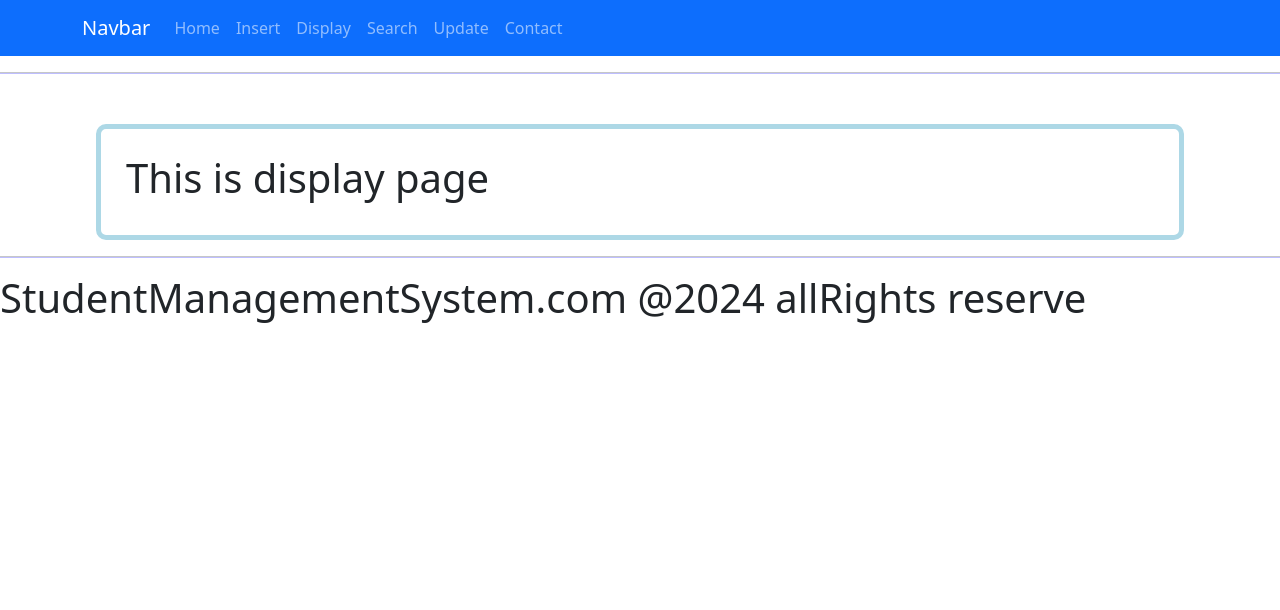
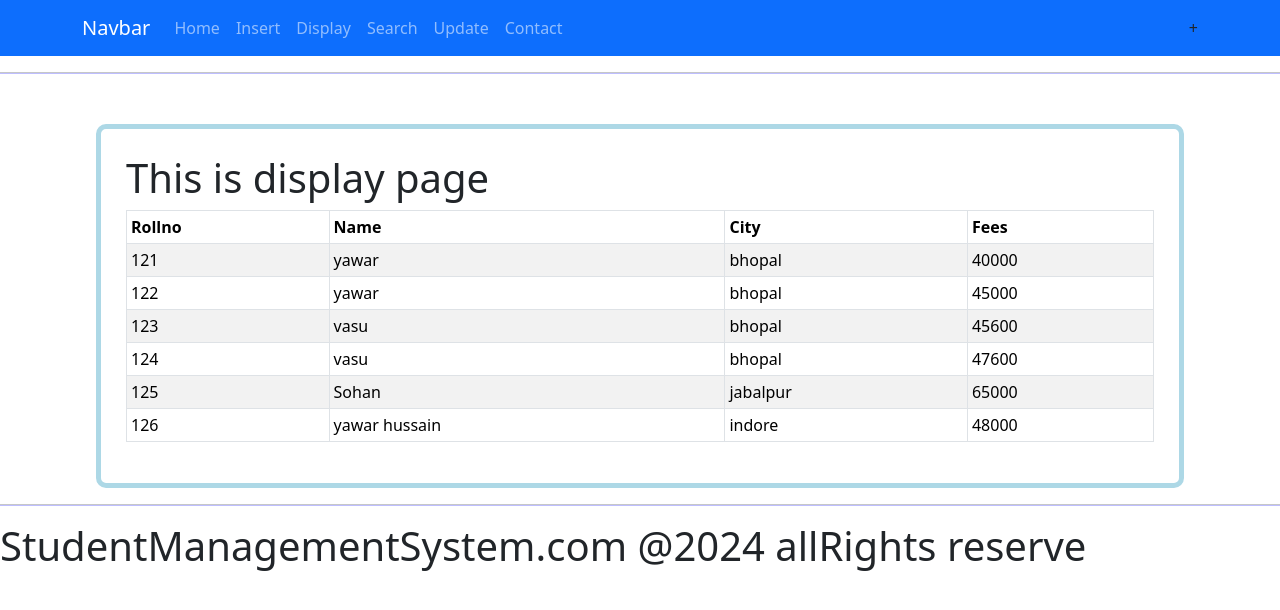
Before and after one commit to yawar-00/ReactDaily, a React (Vite) app: page /display in a window 1280 px wide. Shown: the top 610 px of the page. Built offline with nearby package versions, Linux system fonts and the light colour scheme; data requests are answered from the project's data file.

Commit message:
first commit

```diff
--- a/db.json
+++ b/db.json
@@ -12,7 +12,7 @@
       "rollno": 122,
       "name": "yawar",
       "city": "bhopal",
-      "fees": 40000
+      "fees": 45000
     },
     {
       "id": "5bb2",
@@ -26,7 +26,7 @@
       "rollno": "124",
       "name": "vasu",
       "city": "bhopal",
-      "fees": "45600"
+      "fees": "47600"
     },
     {
       "id": "2c30",
@@ -36,10 +36,11 @@
       "fees": "65000"
     },
     {
-      "id": "6d5f",
-      "rollno": "yawar",
+      "id": "7bb2",
+      "rollno": "126",
+      "name": "yawar hussain",
       "city": "indore",
-      "fees": "100000"
+      "fees": "48000"
     }
   ]
 }
--- a/src/component new/Display.jsx
+++ b/src/component new/Display.jsx
@@ -1,6 +1,47 @@
-const Display=()=>{
-    return(
-        <h1>This is display page</h1>
+import axios from "axios";
+import { useEffect, useState } from "react"
+import Table from 'react-bootstrap/Table';
+
+const Display = () => {
+    const [myData, setMyData] = useState([]);
+    const loadData = () => {
+        let url = "http://localhost:3000/student";
+        axios.get(url).then((res) => {
+            console.log(res.data)
+            setMyData(res.data);
+        })
+    }
+    useEffect(() => {
+        loadData()
+        console.log(ans);
+    }, [])
+    const ans = myData.map((key) => {
+        return(
+            <tr>
+                <td>{key.rollno}</td>
+                <td>{key.name}</td>
+                <td>{key.city}</td>
+                <td>{key.fees}</td>
+            </tr>
+        )
+    })
+    return (
+        <>
+            <h1>This is display page</h1>
+            <Table striped bordered hover size="sm">
+                <thead>
+                    <tr>
+                        <th>Rollno</th>
+                        <th>Name</th>
+                        <th>City</th>
+                        <th>Fees</th>
+                    </tr>
+                </thead>
+                <tbody>
+                    {ans}
+                </tbody>
+            </Table>
+        </>
     )
 }
 export default Display
--- a/src/component new/Insert.jsx
+++ b/src/component new/Insert.jsx
@@ -12,7 +12,8 @@ const Insert = () => {
         setInput((values) => ({ ...values, [name]: value }))
         console.log(input);
     }
-    const handleSubmit = () => {
+    const handleSubmit = (e) => {
+        e.preventDefault();
         let api = "http://localhost:3000/student"
         axios.post(api, input).then((res) => {
             console.log(res);
@@ -29,7 +30,7 @@ const Insert = () => {
 
                 <Form.Group className="mb-3" controlId="formBasicEmail">
                     <Form.Label>Enter Name</Form.Label>
-                    <Form.Control  type="text" vlaue={input.rollno} name="rollno" onChange={handleInput} />
+                    <Form.Control  type="text" vlaue={input.name} name="name" onChange={handleInput} />
                 </Form.Group>
                 <Form.Group className="mb-3" controlId="formBasicEmail">
                     <Form.Label>Enter city</Form.Label>
--- a/src/component new/Layout.jsx
+++ b/src/component new/Layout.jsx
@@ -17,7 +17,7 @@ const Layout = () => {
                         <Nav.Link as={Link} to="search">Search</Nav.Link>
                         <Nav.Link as={Link} to="update">Update</Nav.Link>
                         <Nav.Link as={Link} to="contact">Contact</Nav.Link>
-                    </Nav>
+                    </Nav>+
                 </Container>
             </Navbar>
             <hr size="4" color="blue" />
```
